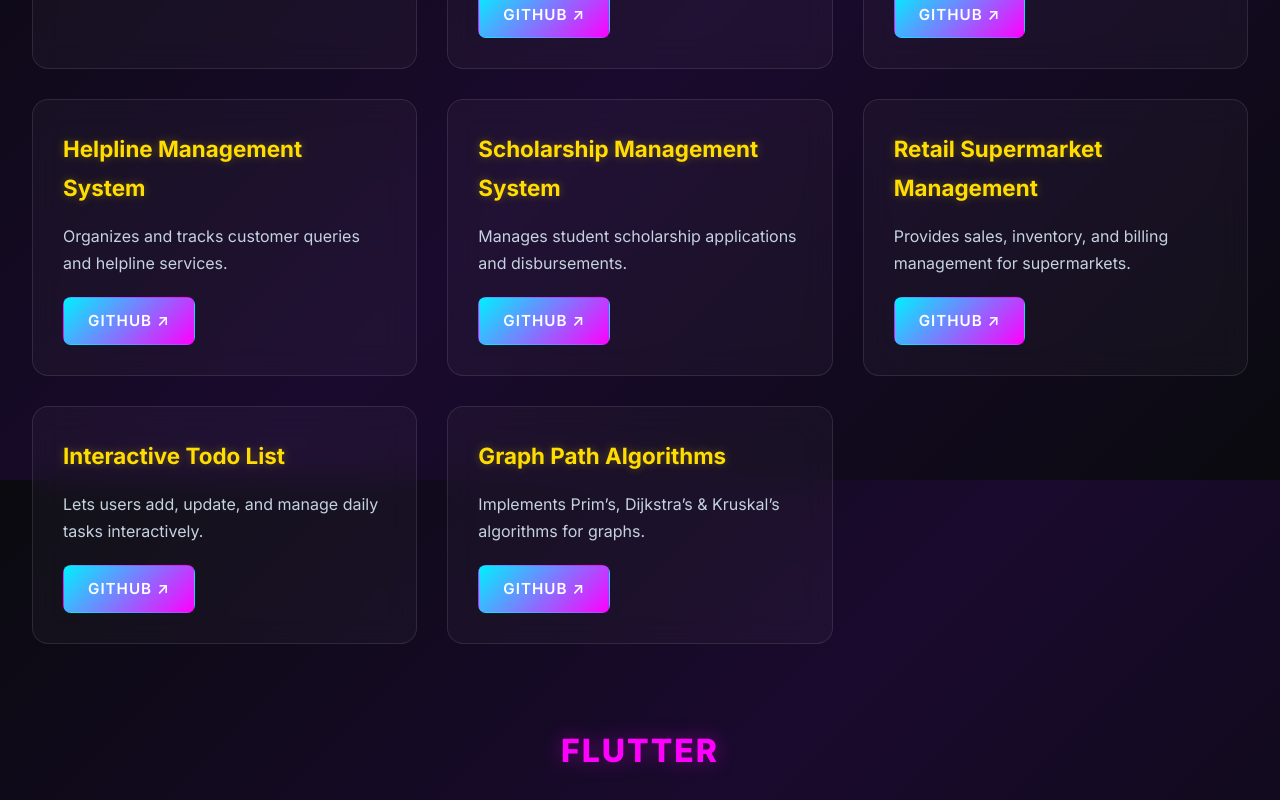
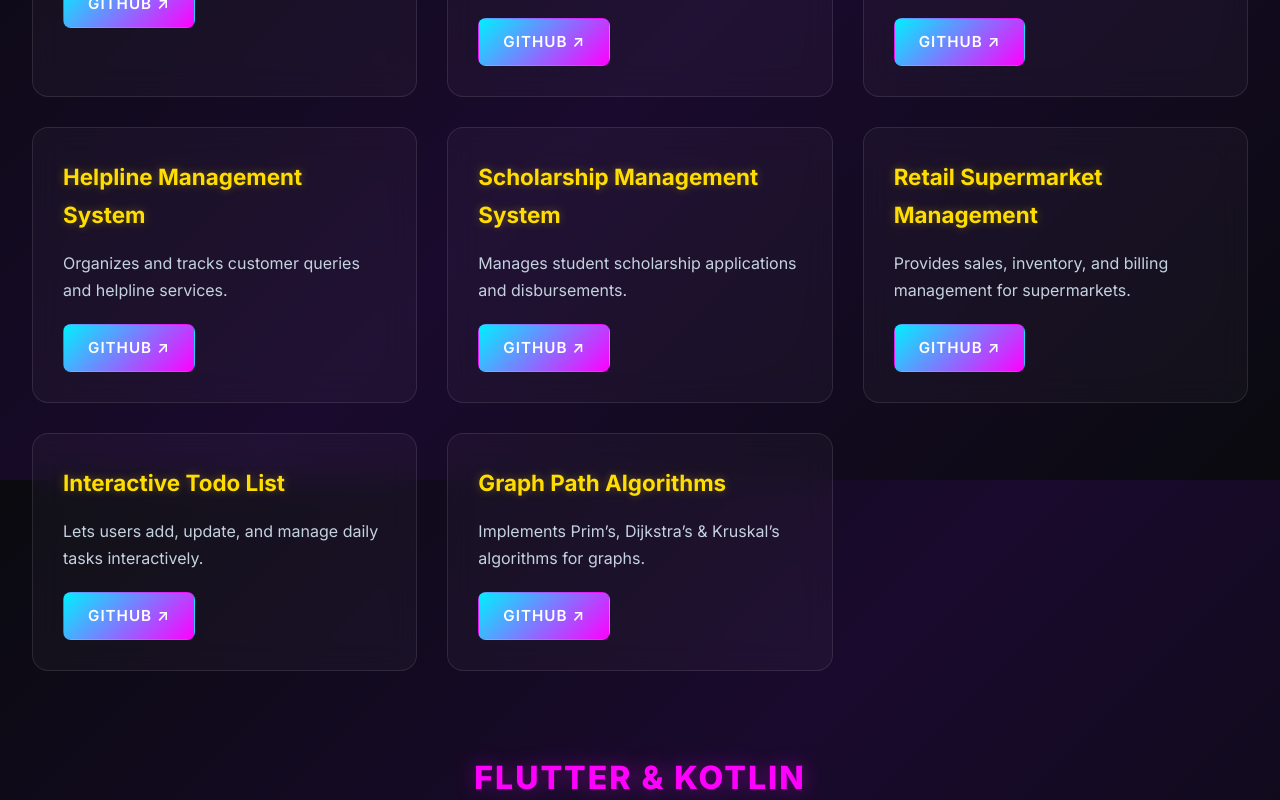
Before and after one commit to ale55777/Ali-s-portfolio, a React (Vite) app: page / in a window 1280 px wide. Shown: the part 5920-6720 px from the top of the page. Built offline with nearby package versions, Linux system fonts and the light colour scheme.

Commit message:
Update project links and algorithms layout

```diff
--- a/src/components/Projects.tsx
+++ b/src/components/Projects.tsx
@@ -1,3 +1,5 @@
+
+import type { KeyboardEvent } from 'react'
 
 export default function Projects() {
   const projects = [
@@ -28,6 +30,11 @@ export default function Projects() {
           title: "TikTak (TikTok Clone)",
           desc: "A short-video sharing platform with modern UI and interactive features.",
           link: "https://github.com/ale55777/REACT-JS.git"
+        },
+{
+          title: "AI-Debugger",
+          desc: "A AI Code Debugger that tells the user about errors and changes need to be done .",
+          link: "https://github.com/ale55777/AI-Debugger-MERN.git"
         },
 
       ]
@@ -113,7 +120,7 @@ export default function Projects() {
       ]
     },
     {
-      category: "Flutter",
+      category: "Flutter & Kotlin",
       items: [
         {
           title: "FitBuds",
@@ -123,7 +130,7 @@ export default function Projects() {
         {
           title: "Weather App ",
           desc: "Get Updated with Weather.",
-          link: "https://github.com/ale55777/Flutter"
+          link: "https://github.com/ale55777/Weather-App-Latest-"
         }
       ]
     },
@@ -189,29 +196,69 @@ export default function Projects() {
     }
   ]
 
+  const openProjectLink = (link: string) => {
+    window.open(link, '_blank', 'noopener,noreferrer')
+  }
+
+  const handleProjectKeyDown = (event: KeyboardEvent<HTMLDivElement>, link: string) => {
+    if (event.key === 'Enter' || event.key === ' ') {
+      event.preventDefault()
+      openProjectLink(link)
+    }
+  }
+
   return (
     <section id="projects" className="section projects">
       <h2 className="section-title">Projects</h2>
       <div className="proj-wrap">
         {projects.map((cat, i) => (
-          <div key={i} className="proj-category">
+          <div
+            key={i}
+            className={`proj-category ${cat.category === 'Python Algorithms' ? 'algorithm-category' : ''}`}
+          >
             <h3 className="proj-cat-title">{cat.category}</h3>
-            <div className="proj-grid">
-              {cat.items.map((p, j) => (
-                <div className="proj-card" key={j}>
+            {cat.category === 'Python Algorithms' ? (
+              <div className="algorithm-line" aria-label="Python algorithm examples">
+                {cat.items.map((p, j) => (
+                  <a
+                    className="algorithm-chip"
+                    key={j}
+                    href={p.link}
+                    target="_blank"
+                    rel="noopener noreferrer"
+                    aria-label={`Open ${p.title} on GitHub`}
+                  >
+                    {p.title}
+                  </a>
+                ))}
+              </div>
+            ) : (
+              <div className="proj-grid">
+                {cat.items.map((p, j) => (
+                <div
+                  className="proj-card"
+                  key={j}
+                  role="link"
+                  tabIndex={0}
+                  onClick={() => openProjectLink(p.link)}
+                  onKeyDown={(event) => handleProjectKeyDown(event, p.link)}
+                  aria-label={`Open ${p.title} on GitHub`}
+                >
                   <div className="proj-title">{p.title}</div>
                   <p>{p.desc}</p>
                   <a
                     className="github-btn"
                     href={p.link}
                     target="_blank"
-                    rel="noreferrer"
+                    rel="noopener noreferrer"
+                    onClick={(event) => event.stopPropagation()}
                   >
                     GitHub ↗
                   </a>
                 </div>
-              ))}
-            </div>
+                ))}
+              </div>
+            )}
           </div>
         ))}
       </div>
--- a/src/components/npm.tsx
+++ b/src/components/npm.tsx
@@ -23,7 +23,7 @@ export default function NpmPackages() {
               className="github-btn npm-btn"
               href={pkg.link}
               target="_blank"
-              rel="noreferrer"
+              rel="noopener noreferrer"
             >
               View on NPM ↗
             </a>
--- a/src/styles.css
+++ b/src/styles.css
@@ -911,6 +911,61 @@ body::before {
   text-shadow: 0 0 20px rgba(255, 0, 255, 0.4);
 }
 
+.algorithm-category {
+  margin-bottom: 48px;
+}
+
+.algorithm-category .proj-cat-title {
+  display: flex;
+  align-items: center;
+  gap: 18px;
+  color: var(--accent);
+  margin-bottom: 18px;
+  white-space: nowrap;
+}
+
+.algorithm-category .proj-cat-title::before,
+.algorithm-category .proj-cat-title::after {
+  content: '';
+  flex: 1;
+  height: 1px;
+  background: linear-gradient(90deg, transparent, rgba(255, 221, 0, 0.65), transparent);
+}
+
+.algorithm-line {
+  display: flex;
+  flex-wrap: wrap;
+  justify-content: center;
+  gap: 10px;
+  max-width: 1100px;
+  margin: 0 auto;
+  padding: 16px 0;
+}
+
+.algorithm-chip {
+  display: inline-flex;
+  align-items: center;
+  justify-content: center;
+  min-height: 38px;
+  padding: 8px 16px;
+  border: 1px solid rgba(0, 240, 255, 0.3);
+  border-radius: 999px;
+  background: rgba(255, 255, 255, 0.05);
+  color: var(--text-primary);
+  font-size: 0.9rem;
+  font-weight: 700;
+  text-decoration: none;
+  transition: all var(--transition-base);
+}
+
+.algorithm-chip:hover,
+.algorithm-chip:focus-visible {
+  transform: translateY(-2px);
+  border-color: var(--accent);
+  color: var(--accent);
+  box-shadow: 0 6px 20px rgba(255, 221, 0, 0.2);
+}
+
 .proj-grid {
   display: grid;
   grid-template-columns: repeat(auto-fill, minmax(320px, 1fr));
@@ -927,6 +982,7 @@ body::before {
   transition: all var(--transition-base);
   position: relative;
   overflow: hidden;
+  cursor: pointer;
 }
 
 .proj-card::before {
@@ -939,6 +995,7 @@ body::before {
   background: radial-gradient(circle, rgba(0, 240, 255, 0.1) 0%, transparent 70%);
   opacity: 0;
   transition: all 0.6s ease;
+  pointer-events: none;
 }
 
 .proj-card:hover::before {
@@ -970,7 +1027,11 @@ body::before {
 
 .github-btn,
 .npm-btn {
-  display: inline-block;
+  display: inline-flex;
+  align-items: center;
+  justify-content: center;
+  position: relative;
+  z-index: 1;
   padding: 10px 24px;
   border-radius: var(--radius-sm);
   background: linear-gradient(135deg, var(--primary), var(--secondary));
@@ -1026,6 +1087,17 @@ body::before {
 
   .proj-cat-title {
     font-size: 1.6rem;
+  }
+
+  .algorithm-category .proj-cat-title {
+    gap: 12px;
+    white-space: normal;
+  }
+
+  .algorithm-chip {
+    min-height: 34px;
+    padding: 7px 12px;
+    font-size: 0.82rem;
   }
 
   .proj-grid {
```
